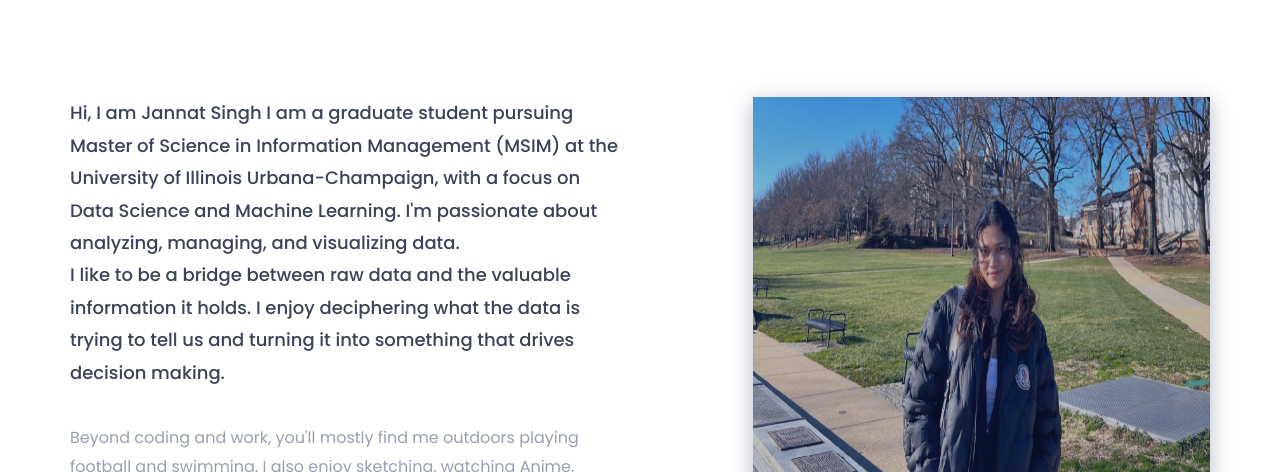
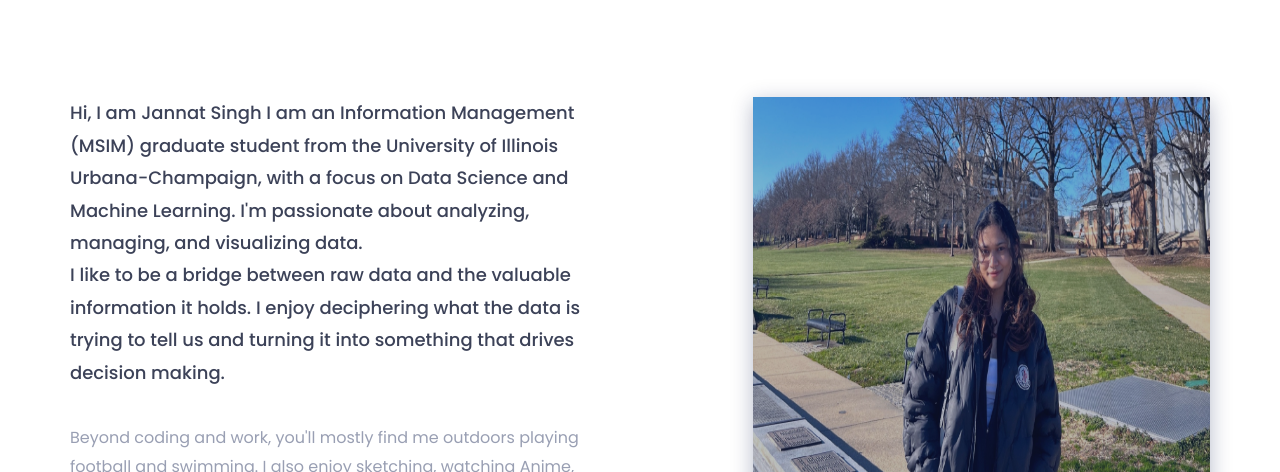
Before and after one commit to jannat0202/jannat0202.github.io, a plain HTML site: page index.html in a window 1280 px wide. Shown: the part 1020-1492 px from the top of the page. Drawn offline with nearby package versions, Linux system fonts and the light colour scheme.

Commit message:
Update index.html

```diff
--- a/index.html
+++ b/index.html
@@ -127,8 +127,7 @@
 						<div class="col-sm-6">
 							<div class="single-about-txt">
 								<h3>
-									Hi, I am Jannat Singh I am a graduate student pursuing Master of Science in
-									Information Management (MSIM) at the University of Illinois Urbana-Champaign,
+									Hi, I am Jannat Singh I am an Information Management (MSIM) graduate student from the University of Illinois Urbana-Champaign,
 									with a focus on Data Science and Machine Learning. I'm passionate about analyzing, managing, and visualizing data.
 									<br>I like to be a bridge between raw data and the valuable information it holds.
 									I enjoy deciphering what the data is trying to tell us and turning it into something that drives decision making.
```
